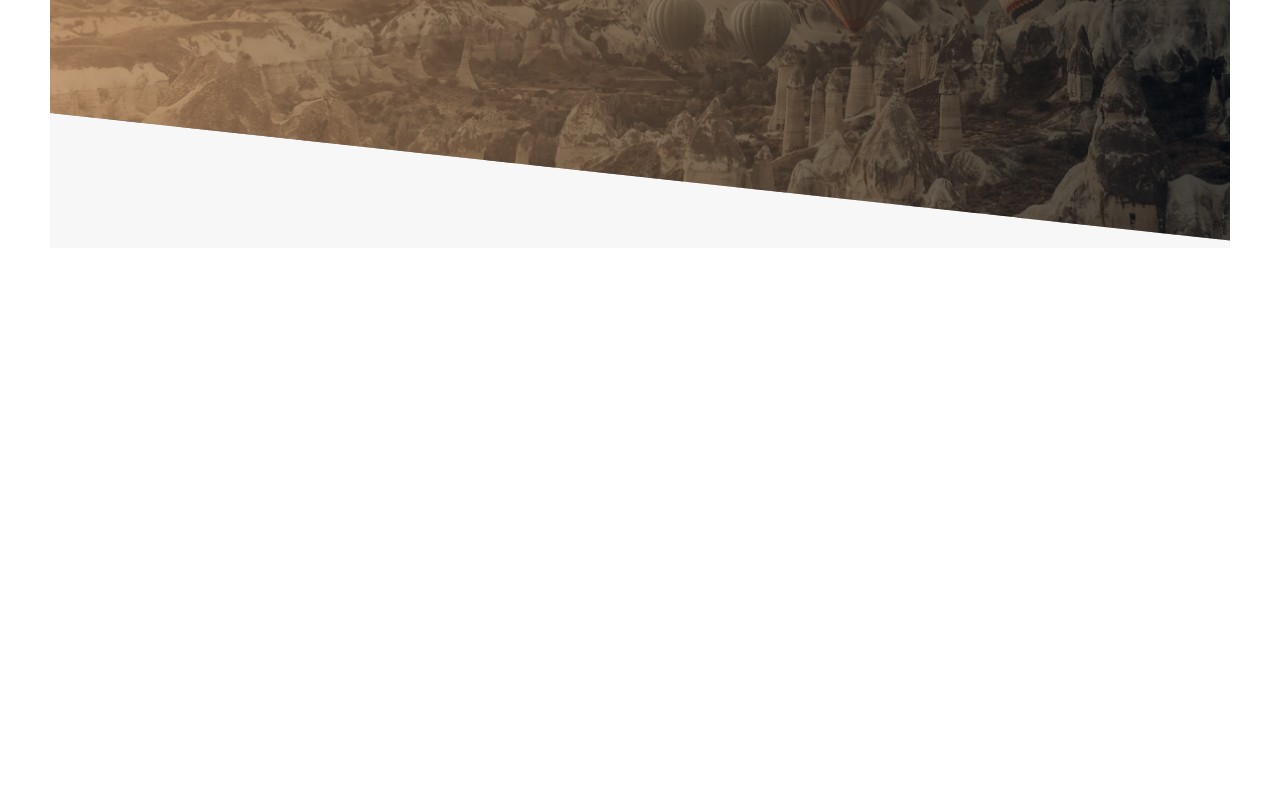
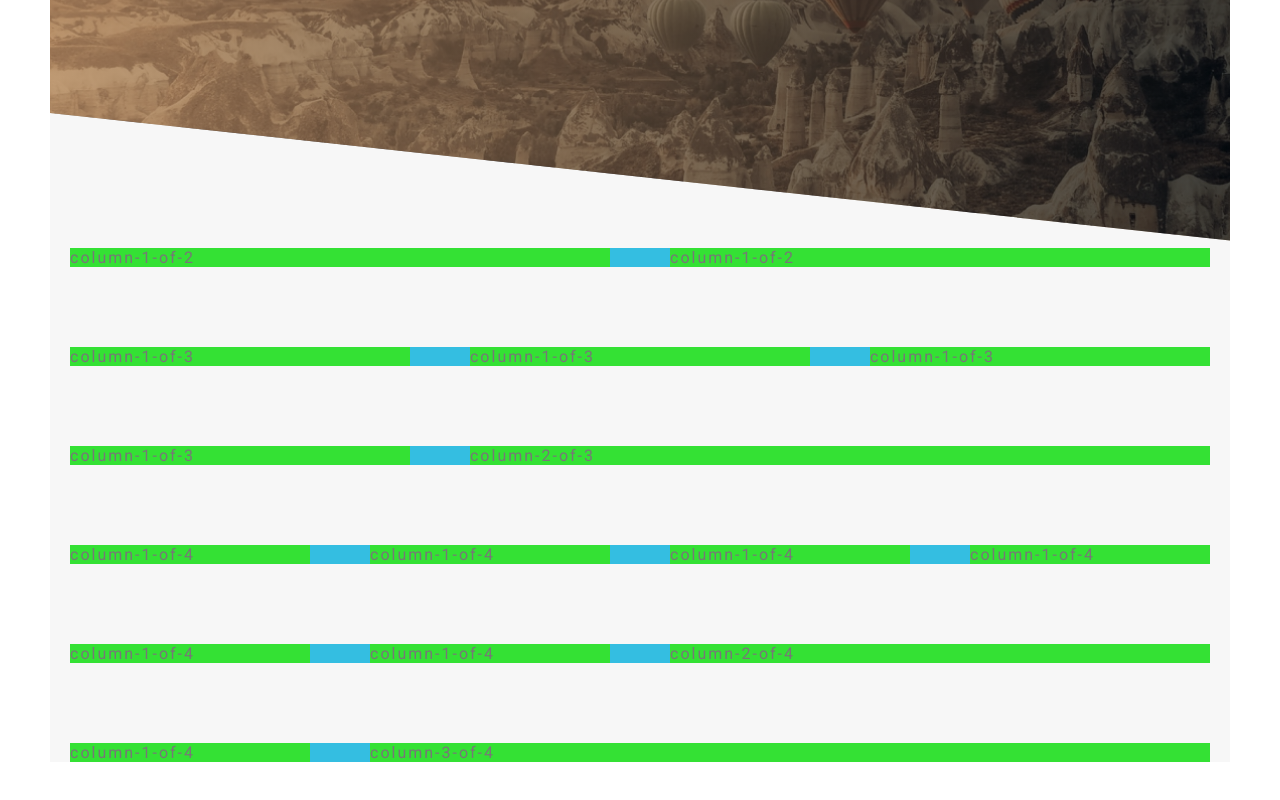
Before and after one commit to Professor-Severus-Snape/layout_balloons, a plain HTML site: page index.html in a window 1280 px wide. Shown: the part 552-1352 px from the top of the page. Before the commit the page ends 850 px from the top, so only its background shows below. Drawn offline with Linux system fonts and the light colour scheme.

Commit message:
my-grid -> calc

```diff
--- a/css/style.css
+++ b/css/style.css
@@ -1,3 +1,16 @@
+/* объявление глобальной переменной: */
+/* :root { */
+  /* --main-color: #777; */
+  /* --gradient-1: ; */
+  /* --gradient-2: ; */
+  /* --shadow: 0 .4rem .4rem rgba(0, 0, 0, 0.3); */
+/* } */
+
+/* использование переменной: */
+/* body {
+  background-color: var(--main-color);
+} */
+
 /* reset - сброс браузерных стилей: */
 *, ::before, ::after {
   margin: 0;
@@ -40,7 +53,7 @@ body {
               no-repeat[repeat]
               scroll[attachment];
   **************************************************/
-  background:   linear-gradient(90deg, rgba(186, 133, 84, 0.7) 0.03%, rgba(1, 1, 1, 0.7) 99.94%), url("../images/header-background.jpg") center center / cover no-repeat;
+  background: linear-gradient(90deg, rgba(186, 133, 84, 0.7) 0.03%, rgba(1, 1, 1, 0.7) 99.94%), url("../images/header-background.jpg") center center / cover no-repeat;
 
   /* обрезка снизу -> https://bennettfeely.com/clippy/) */
   clip-path: polygon(0 0, 100% 0, 100% 99%, 0 82%);
@@ -90,7 +103,7 @@ body {
 }
 
 .title-first__secondary {
-  display: block;  /* <- т.к. span - строчный элемент */
+  display: block;
   /* margin-bottom: 65px; */
   margin-bottom: 4.8rem;
   font-weight: 100;
@@ -130,8 +143,10 @@ body {
 .button:hover {
   /* смещение кнопки по оси Y: */
   transform: translateY(-.4rem);
-  /* Тень: положение по оси X, по оси Y, радиус размытия, цвет: */
+  /* тень: положение по оси 0X, по оси 0Y, радиус размытия, цвет: */
   box-shadow: 0 .4rem .4rem rgba(0, 0, 0, 0.3);
+  /* использование переменной: */
+  /* box-shadow: var(--shadow); */
 }
 
 /* изменение псевдоэлемента при наведении: */
@@ -146,6 +161,8 @@ body {
   transform: translateY(-.2rem);
   /* тень: положение по оси X, по оси Y, радиус размытия, цвет */
   box-shadow: 0 .4rem .4rem rgba(0, 0, 0, 0.1);
+  /* использование переменной: */
+  /* box-shadow: var(--shadow); */
 }
 
 .button::after {
@@ -179,14 +196,15 @@ animation: [name] [duration] [timing-function] [delay]
   backface-visibility: hidden;
 }
 
+/* где расположить keyframes - в начале / в конце файла .css или где угодно ???  */
 /* анимация: */
 @keyframes button_to_up {
-  0% {
+  from {
     opacity: 0;
     transform: translateY(5rem);
   }
 
-  100% {
+  to {
     opacity: 1;
     transform: translateY(0);
   }
@@ -195,7 +213,7 @@ animation: [name] [duration] [timing-function] [delay]
 /* анимация: */
 @keyframes left_to_right {
   /* определяем ключевые точки (диапазоны) - например, 0%, 80% и 100%: */
-  0% {
+  from {
     opacity: 0;
     transform: translateX(-10rem);
   }
@@ -204,7 +222,7 @@ animation: [name] [duration] [timing-function] [delay]
     transform: translateX(1rem);
   }
 
-  100% {
+  to {
     opacity: 1;
     transform: translateX(0);
   }
@@ -212,7 +230,7 @@ animation: [name] [duration] [timing-function] [delay]
 
 /* анимация: */
 @keyframes right_to_left {
-  0% {
+  from {
     opacity: 0;
     transform: translateX(10rem);
   }
@@ -221,8 +239,67 @@ animation: [name] [duration] [timing-function] [delay]
     transform: translateX(-1rem);
   }
 
-  100% {
+  to {
     opacity: 1;
     transform: translateX(0);
   }
 }
+
+/*********************************** my-grid ***********************************/
+.row {
+  max-width: 114rem;  /* 1440px - 2 * 150px = 1140px */
+  margin: 0 auto;
+
+  background: rgb(52, 190, 225);  /* убрать!!! */
+}
+
+.row:not(:last-child) {
+  margin-bottom: 8rem;
+}
+
+/* clearfix для float: */
+.row::after {
+  content: "";
+  display: table;
+  clear: both;
+}
+
+.column-1-of-2 {
+  width: calc((100% - 6rem) / 2);  /* 6rem - горизонтальный margin */
+}
+
+.column-1-of-3 {
+  width: calc((100% - 2 * 6rem) / 3);
+}
+
+.column-2-of-3 {
+  width: calc( 2 * ((100% - 2 * 6rem) / 3) + 6rem);
+}
+
+.column-1-of-4 {
+  width: calc((100% - 3 * 6rem) / 4);
+}
+
+.column-2-of-4 {
+  width: calc( 2 * ((100% - 3 * 6rem) / 4) + 6rem);
+}
+
+.column-3-of-4 {
+  width: calc( 3 * ((100% - 3 * 6rem) / 4) + 2 * 6rem);
+}
+
+/* принцип DRY: */
+[class^="column-"] {
+/*
+  ^ - начало имени класса
+  $ - окончание имени класса
+  * - любое место имени класса
+*/
+  float: left;
+  background: rgb(52, 225, 52);  /* убрать!!! */
+}
+
+/* принцип DRY: */
+[class^="column-"]:not(:last-child) {
+  margin-right: 6rem;
+}
--- a/index.html
+++ b/index.html
@@ -15,6 +15,7 @@
   <body>
     <!-- нужен ли вообще здесь контейнер??? -->
     <div class="container">
+
       <header class="header">
         <!-- почему не отображается alt??? -->
         <img class="header__logo" src="svg/logo.svg" alt="Логотип воздушный шар">
@@ -28,6 +29,46 @@
           <!-- <button class="button button_animated" type="button">наш каталог</button> -->
         </div>
       </header>
+
+      <!-- создадим систему сеток на float: -->
+      <section class="my-grid">
+
+        <div class="row">
+            <div class="column-1-of-2">column-1-of-2</div>
+            <div class="column-1-of-2">column-1-of-2</div>
+        </div>
+
+        <div class="row">
+            <div class="column-1-of-3">column-1-of-3</div>
+            <div class="column-1-of-3">column-1-of-3</div>
+            <div class="column-1-of-3">column-1-of-3</div>
+        </div>
+
+        <div class="row">
+            <div class="column-1-of-3">column-1-of-3</div>
+            <div class="column-2-of-3">column-2-of-3</div>
+        </div>
+
+        <div class="row">
+            <div class="column-1-of-4">column-1-of-4</div>
+            <div class="column-1-of-4">column-1-of-4</div>
+            <div class="column-1-of-4">column-1-of-4</div>
+            <div class="column-1-of-4">column-1-of-4</div>
+        </div>
+
+        <div class="row">
+            <div class="column-1-of-4">column-1-of-4</div>
+            <div class="column-1-of-4">column-1-of-4</div>
+            <div class="column-2-of-4">column-2-of-4</div>
+        </div>
+
+        <div class="row">
+            <div class="column-1-of-4">column-1-of-4</div>
+            <div class="column-3-of-4">column-3-of-4</div>
+        </div>
+
+      </section>
+
     </div>
   </body>
 
```
Also changed, not shown: 1 other file.
